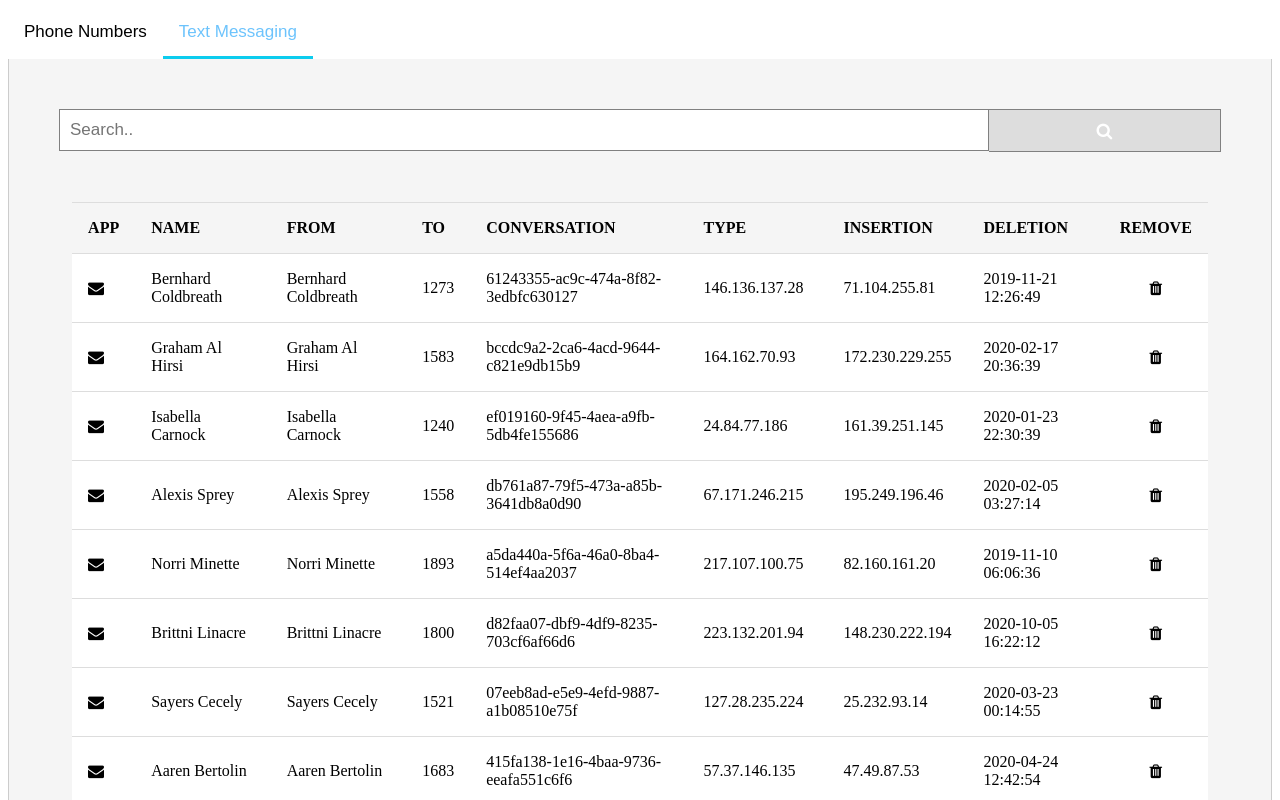
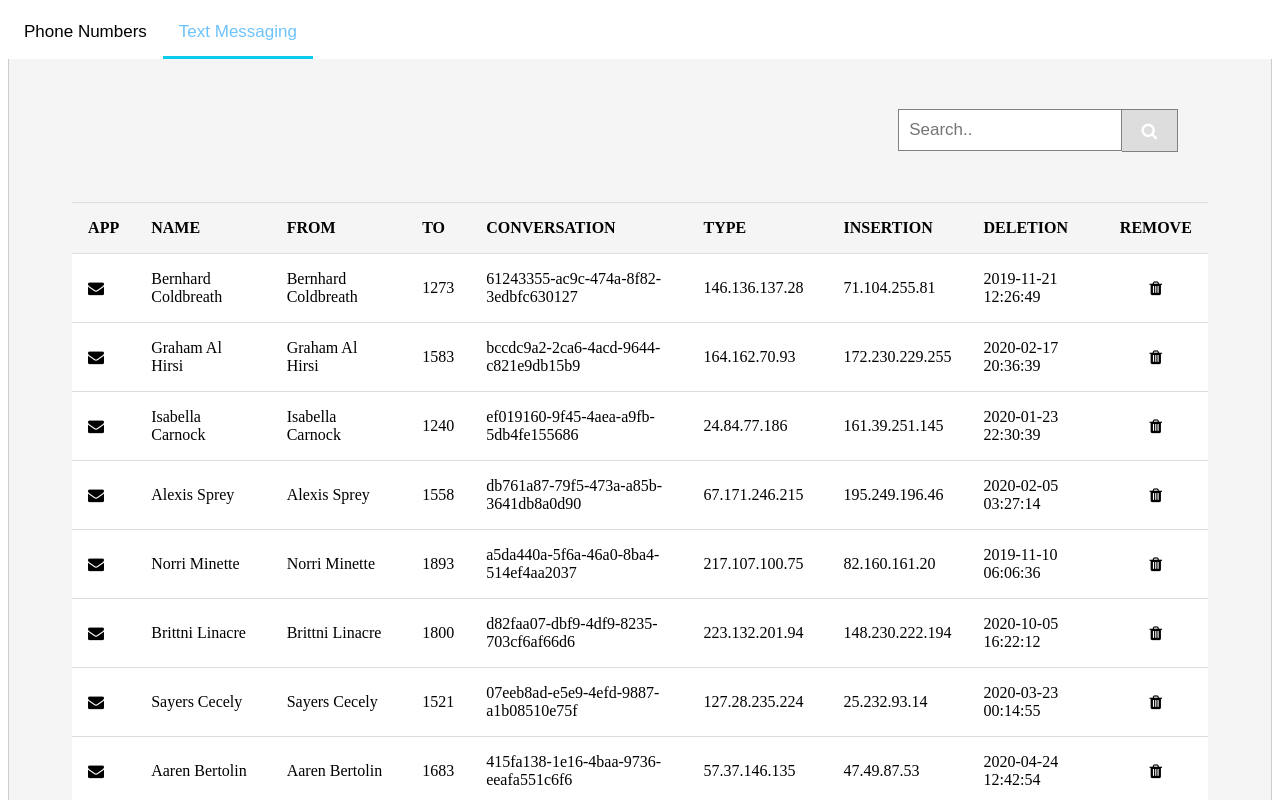
Before and after one commit to manishgadipally/go-fiber-assignment, a plain HTML site: page index.html in a window 1280 px wide. Both pictures are taken after a click on the button "Text Messaging". Shown: the top 800 px of the page. Drawn offline with Linux system fonts and the light colour scheme.

Commit message:
added code

```diff
--- a/index.html
+++ b/index.html
@@ -28,8 +28,10 @@
 
     <div id="Text Messaging" class="tabcontent">
         <div class="searchText">
-            <input type="text" id="searchMsg" onkeyup="search(this,'tblTextMessaging')" placeholder="Search.." name="searchMsg">
-            <button type="submit"><i class="fa fa-search"></i></button>
+            <div class="searchContent">
+                <input type="text" id="searchMsg" onkeyup="search(this,'tblTextMessaging')" placeholder="Search.." name="searchMsg">
+                <button type="submit"><i class="fa fa-search"></i></button>
+            </div>
         </div>
         <table id="tblTextMessaging"></table>
     </div>
```
